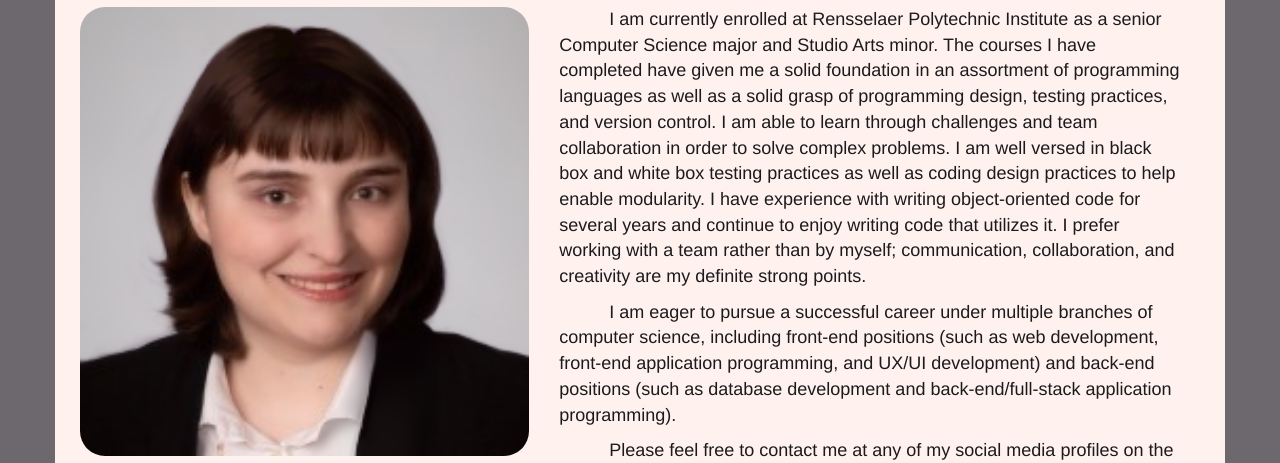
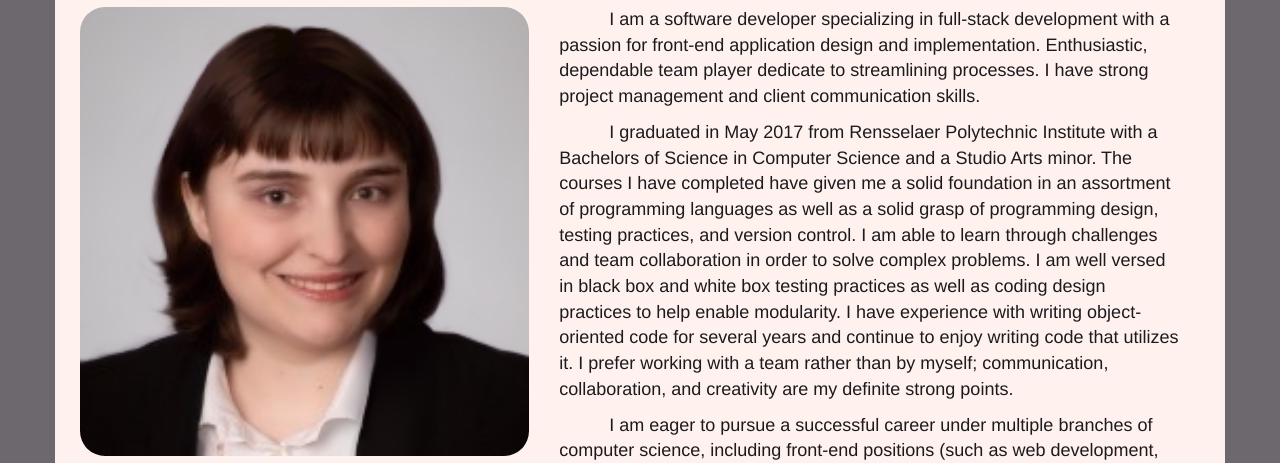
Before and after one commit to kdipippo/kdipippo.github.io, a plain HTML site: page about.html in a window 1280 px wide. Shown: the part 63-526 px from the top of the page. Drawn offline with nearby package versions, Linux system fonts and the light colour scheme.

Commit message:
Updated About and Resume

```diff
--- a/about.html
+++ b/about.html
@@ -66,7 +66,8 @@
         </div>
         <div class="col-md-7">
           <div class="information">
-            <p class="indentP">I am currently enrolled at Rensselaer Polytechnic Institute as a senior Computer Science major and Studio Arts minor. The courses I have completed have given me a solid foundation in an assortment of programming languages as well as a solid grasp of programming design, testing practices, and version control. I am able to learn through challenges and team collaboration in order to solve complex problems. I am well versed in black box and white box testing practices as well as coding design practices to help enable modularity. I have experience with writing object-oriented code for several years and continue to enjoy writing code that utilizes it. I prefer working with a team rather than by myself; communication, collaboration, and creativity are my definite strong points.</p>
+            <p class="indentP">I am a software developer specializing in full-stack development with a passion for front-end application design and implementation. Enthusiastic, dependable team player dedicate to streamlining processes. I have strong project management and client communication skills.</p>
+            <p class="indentP">I graduated in May 2017 from Rensselaer Polytechnic Institute with a Bachelors of Science in  Computer Science and a Studio Arts minor. The courses I have completed have given me a solid foundation in an assortment of programming languages as well as a solid grasp of programming design, testing practices, and version control. I am able to learn through challenges and team collaboration in order to solve complex problems. I am well versed in black box and white box testing practices as well as coding design practices to help enable modularity. I have experience with writing object-oriented code for several years and continue to enjoy writing code that utilizes it. I prefer working with a team rather than by myself; communication, collaboration, and creativity are my definite strong points.</p>
             <p class="indentP">I am eager to pursue a successful career under multiple branches of computer science, including front-end positions (such as web development, front-end application programming, and UX/UI development) and back-end positions (such as database development and back-end/full-stack application programming).</p>
             <p class="indentP">Please feel free to contact me at any of my social media profiles on the left, email preferably, if you have any other questions or need me to provide additional materials. Thank you for your time, and I look forward to speaking with you!</p>
           </div>
```
Also changed, not shown: 2 other files.
